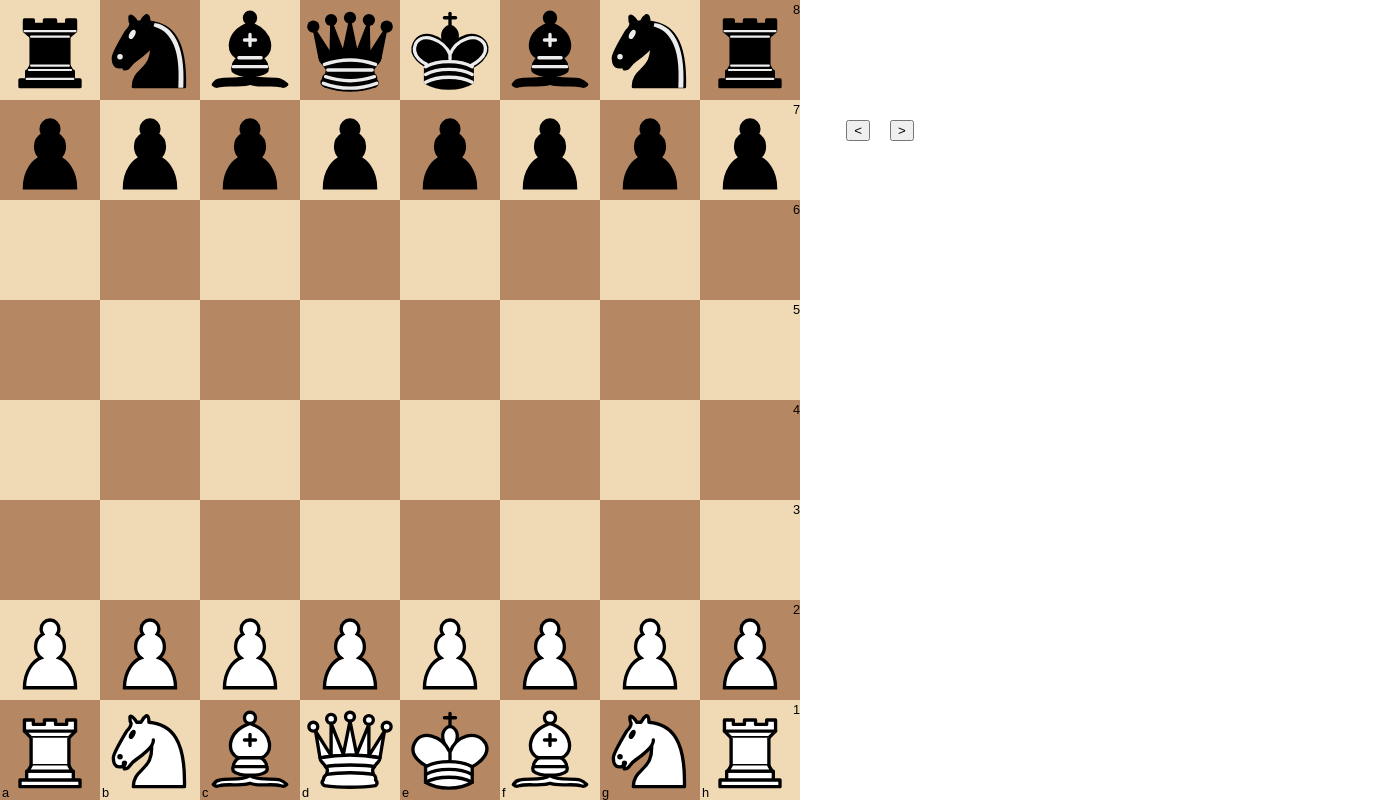
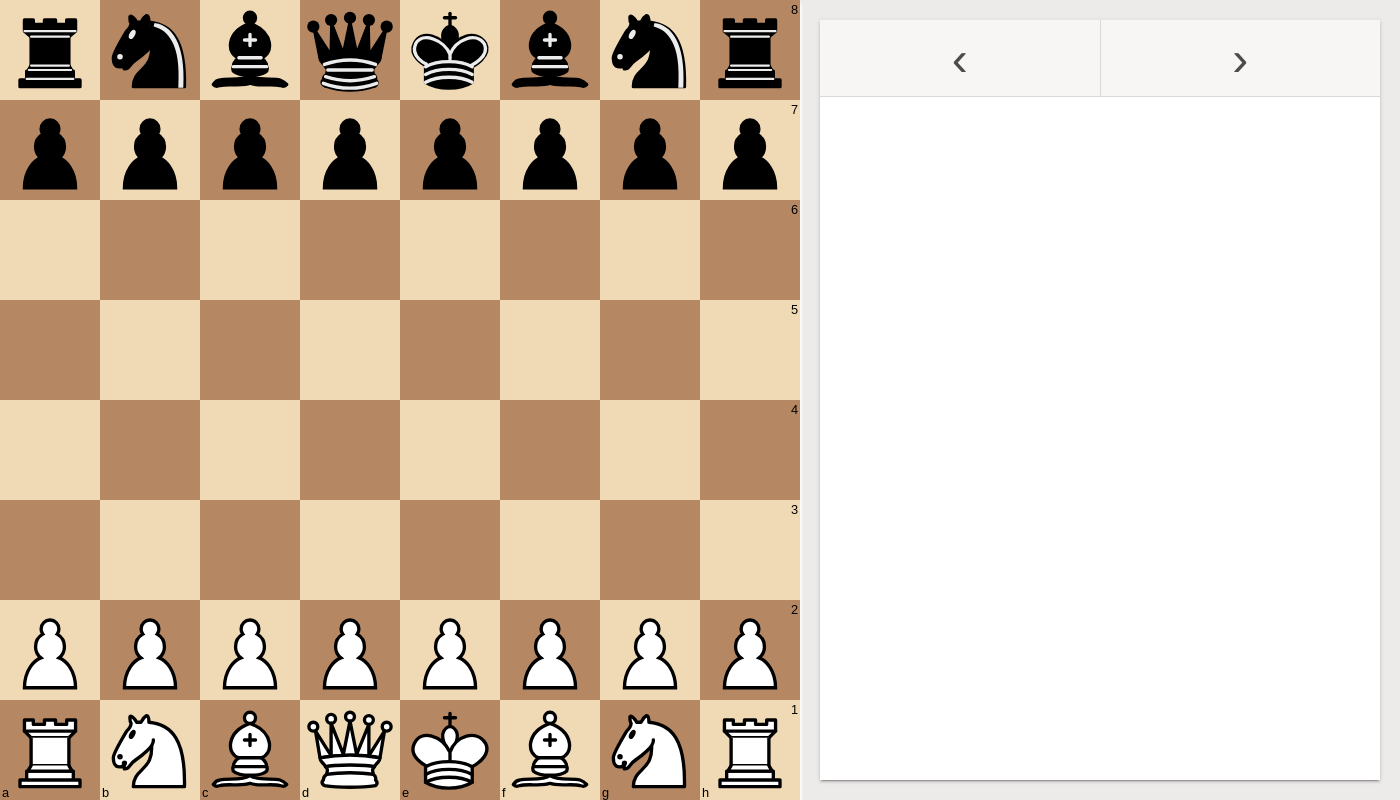
Before and after one commit to AntoineBrah/CompleteurNotation, an Electron app: page Interface/index.html in a window 1400 px wide. Drawn offline with Linux system fonts and the light colour scheme.

Commit message:
Amélioration de l'interface graphique

```diff
--- a/Interface/index.html
+++ b/Interface/index.html
@@ -105,8 +105,11 @@
                 </div>
             </div>
             <div id='chess-console'>
-                <button class='left-button'><</button>
-                <button class='right-button'>></button>
+                <div class='buttons'>
+                    <button class='left-button'>&#8249;</button>
+                    <button class='right-button'>&#8250;</button>
+                </div>
+
             </div>
         </div>
         <script type='text/javascript' src='cppData.js'></script>
--- a/Interface/style.css
+++ b/Interface/style.css
@@ -1,6 +1,10 @@
 body{
     margin: 0 auto;
     height: 800px;
+    width: 1400px;
+
+    background-color: #edebe9;
+
 
     /* disabled text selection highlighting */
     -webkit-touch-callout: none; /* iOS Safari */
@@ -16,8 +20,8 @@ button, #chessboard{
 }
 
 .main-content{
-    width: 1200px;
     height: 800px;
+    width: 100%;
     display: flex;
     flex-direction: row;
 }
@@ -28,17 +32,15 @@ button, #chessboard{
     flex-wrap: wrap;
     height: 800px;
     width: 800px;
-}
-
-div{
-    height: 100px;
-    width: 100px;
-    position: relative;
+    box-shadow: 0 4px 4px 0 rgba(255,255,255,1),0 4px 4px 0 rgba(255,255,255,1),0 4px 4px 0 rgba(255,255,255,1);
 }
 
 #chessboard div{
     background-size: cover;
     background-repeat: no-repeat;
+    height: 100px;
+    width: 100px;
+    position: relative;
 }
 
 #chessboard div:nth-child(n+1):nth-child(-n+64){
@@ -77,6 +79,7 @@ div{
     top: 0;
     right: 0;
     margin-top: 2px;
+    margin-right: 2px;
 }
 
 #chessboard div .colonne{
@@ -89,14 +92,40 @@ div{
 }
 
 #chess-console{
-    height: 200px;
+    flex: 1;
+    height: auto;
+    display: flex;
+    flex-direction: column;
+    margin: 20px;
+    background-color: #ffffff;
+    box-shadow: 0 2px 2px 0 rgba(0,0,0,0.14),0 3px 1px -2px rgba(0,0,0,0.2),0 1px 5px 0 rgba(0,0,0,0.12);
+}
+
+#chess-console .buttons{
     display: flex;
     flex-direction: row;
-    justify-content: center;
-    align-items: center;
-    padding: 30px;
+    height: 10%;
+    border-bottom: 1px solid #d9d9d9;
+    background-color: #d9d9d9;
 }
 
-#chess-console button{
-    margin: 10px;
+#chess-console .buttons .left-button, #chess-console .buttons .right-button{
+    flex: 1;
+    cursor: pointer;
+    transition-duration: 0.4s;
+    background-color: #f7f6f5;
+    border: none;
+    font-size: 3em;
+    text-align: center;
+    color: #4c4c4c;
 }
+
+#chess-console .buttons .left-button:hover, #chess-console .buttons .right-button:hover{
+    transition-duration: 0.4s;
+    background-color: #89b25b;
+    color: #ffffff;
+}
+
+#chess-console .buttons .left-button{
+    margin-right: 1px;
+}
```
Also changed, not shown: Interface/cellules.json, 1 other file.
